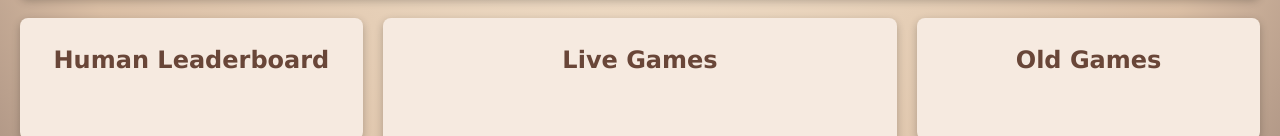
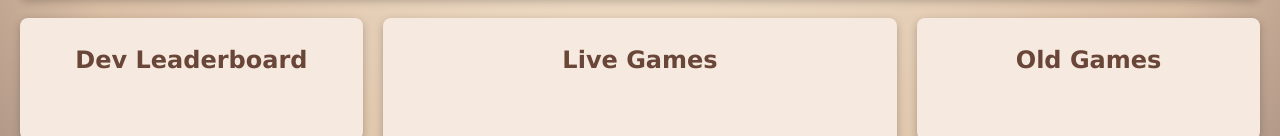
Before and after one commit to StanislavNikolov/chess-league, a website: page public/index.html in a window 1280 px wide. Shown: the part 222-358 px from the top of the page. Drawn offline with Linux system fonts and the light colour scheme; no server answers.

Commit message:
Rename human leaderboard to dev leaderboard

```diff
--- a/public/index.html
+++ b/public/index.html
@@ -277,7 +277,7 @@ public class MyBot : IChessBot
         <span>days left</span>
       </div>
       <div id="human-leaderboard-tile" class="tile">
-        <h2>Human Leaderboard</h2>
+        <h2>Dev Leaderboard</h2>
         <div id="human-list"></div>
       </div>
       <div id="bot-leaderboard-tile" class="tile">
```
